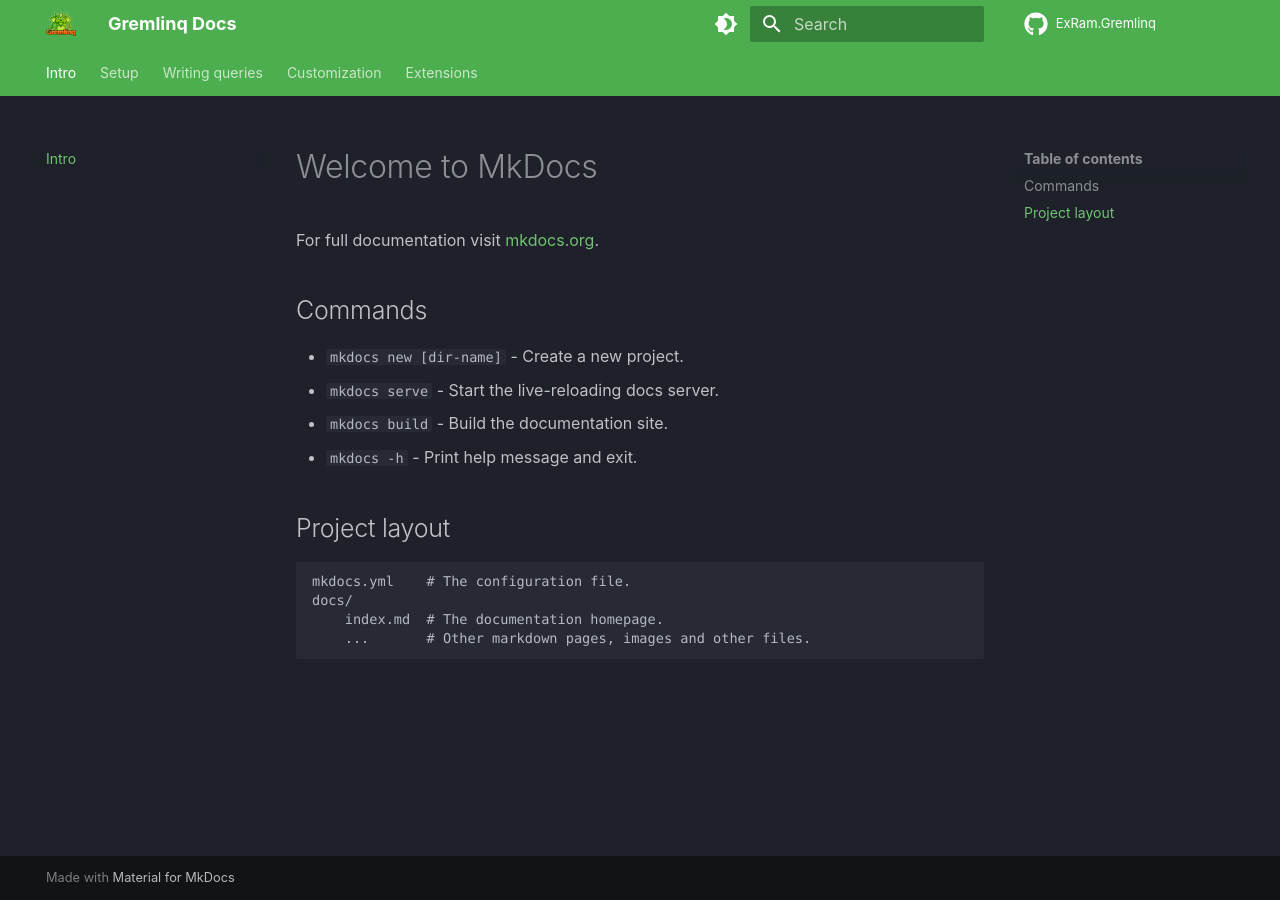
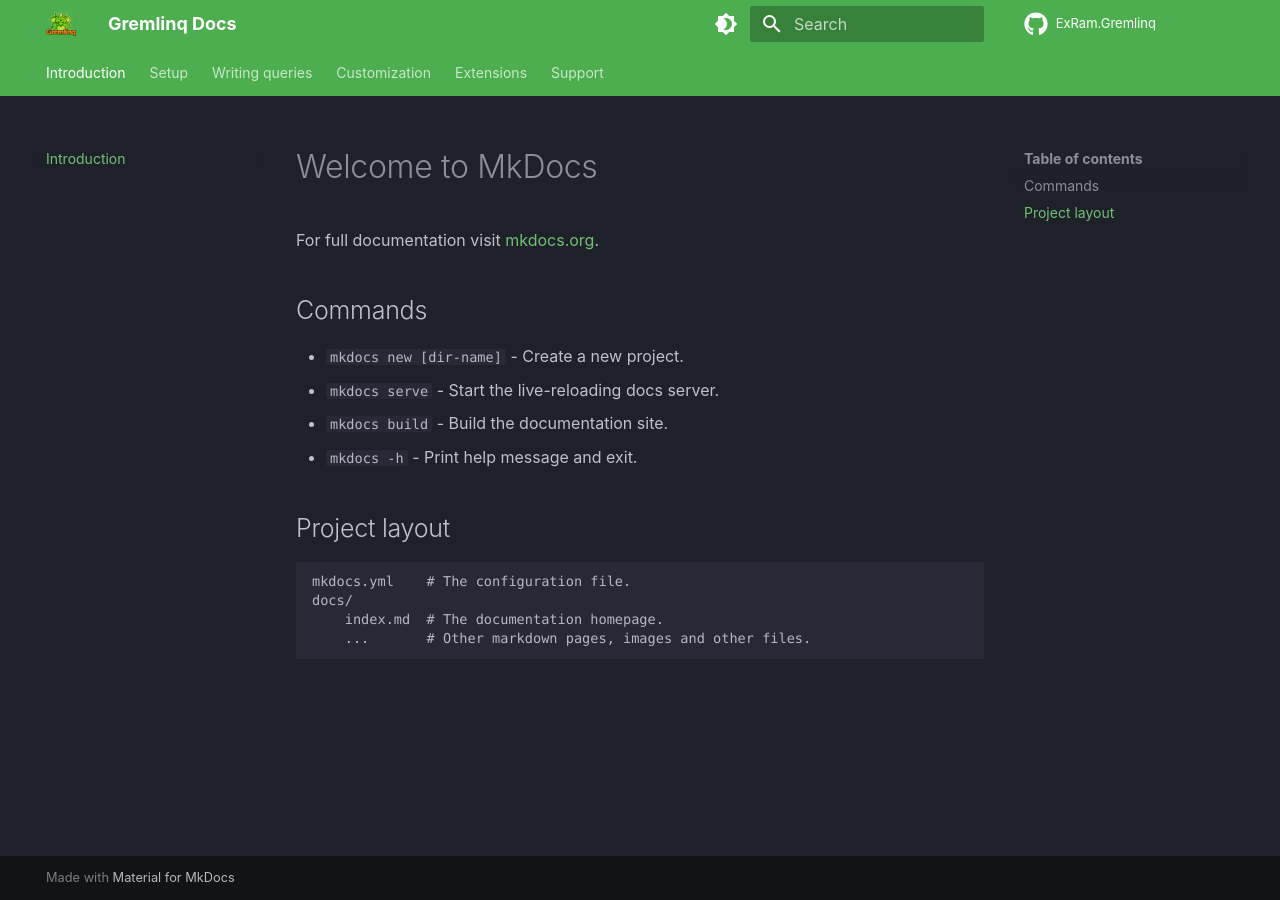
Before and after one commit to Gremlinq/Gremlinq.github.io, an MkDocs documentation site: the page built from docs/index.md, in a window 1280 px wide. Built offline with MkDocs 1.6.1 and Material for MkDocs 9.7.7, drawn with Linux system fonts in a browser that asks for light colours; comment, search, counter and statistics services are not loaded; part of the change alters nothing that is shown.

Commit message:
Navigation squash.

```diff
--- a/mkdocs.yml
+++ b/mkdocs.yml
@@ -37,7 +37,7 @@ theme:
   font: false
 
 nav:
-  - Intro: index.md
+  - Introduction: index.md
   - Setup:
     - Setup/index.md
   - Writing queries:
@@ -46,3 +46,5 @@ nav:
     - Customization/index.md
   - Extensions:
     - Extensions/index.md
+  - Support:
+    - Support/index.md
```
